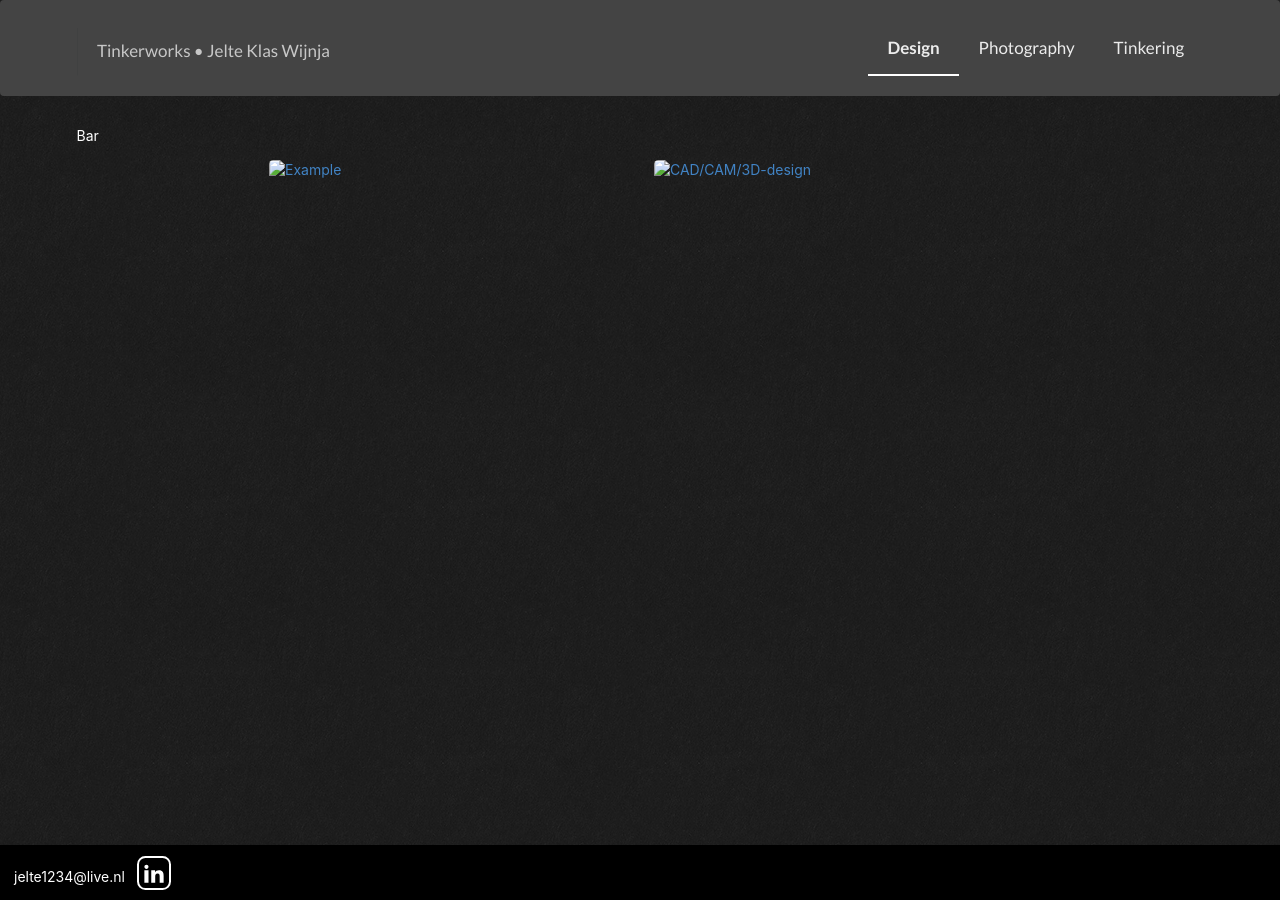
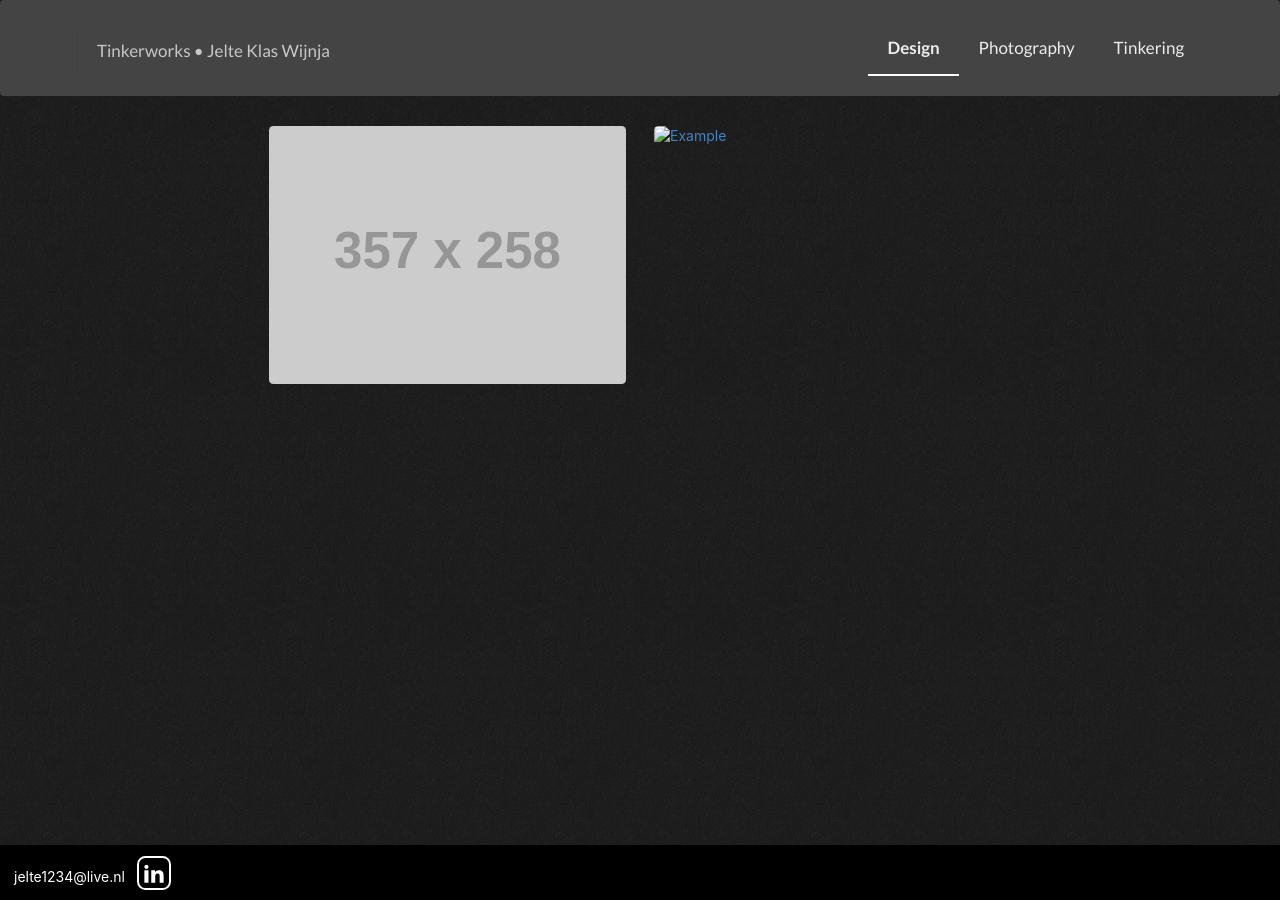
Before and after one commit to Jelte1234/Jelte1234.github.io, a Jekyll site: the page built from portfolio/design.md, in a window 1280 px wide. Built offline with Jekyll 4.4.1, drawn with Linux system fonts in a browser that asks for light colours.

Commit message:
shows example with picture

```diff
--- a/_includes/list_portfolio_items.html
+++ b/_includes/list_portfolio_items.html
@@ -1,10 +1,10 @@
 <div class="ui three column stackable doubling centered grid portfolio">
     {% for item in include.collection %}
-    {% if item.url contains "index" %}
-    {% else %}
+    {% assign url_parts = item.url | split: "/" %}
+    {% unless url_parts.last contains "index" %}
     <a href="{{ item.url | relative_url }}/" class="ui column portfolio-item">
         <img class="ui fluid rounded image" alt="{{ item.title }}" title="{{ item.name }}" src="{{ item.preview_image_url | relative_url }}"/>
     </a>
-    {% endif %}
+    {% endunless %}
     {% endfor %}
 </div>
--- a/portfolio/_design/index.md
+++ /dev/null
@@ -1,14 +0,0 @@
----
-layout: default
-title: "CAD"
----
-
-Bar
-
-<div class="ui three column stackable doubling centered grid portfolio">
-  {% for item in site.cad %}
-  <a href="{{ item.url | relative_url }}" class="ui column portfolio-item">
-    <img class="ui fluid rounded image" alt="{{ item.title }}" title="{{ item.name }}" src="{{ item.preview_image_url | relative_url }}"/>
-  </a>
-  {% endfor %}
-</div>
```
Also changed, not shown: portfolio/_cad/example.md (+1 -1 lines).
